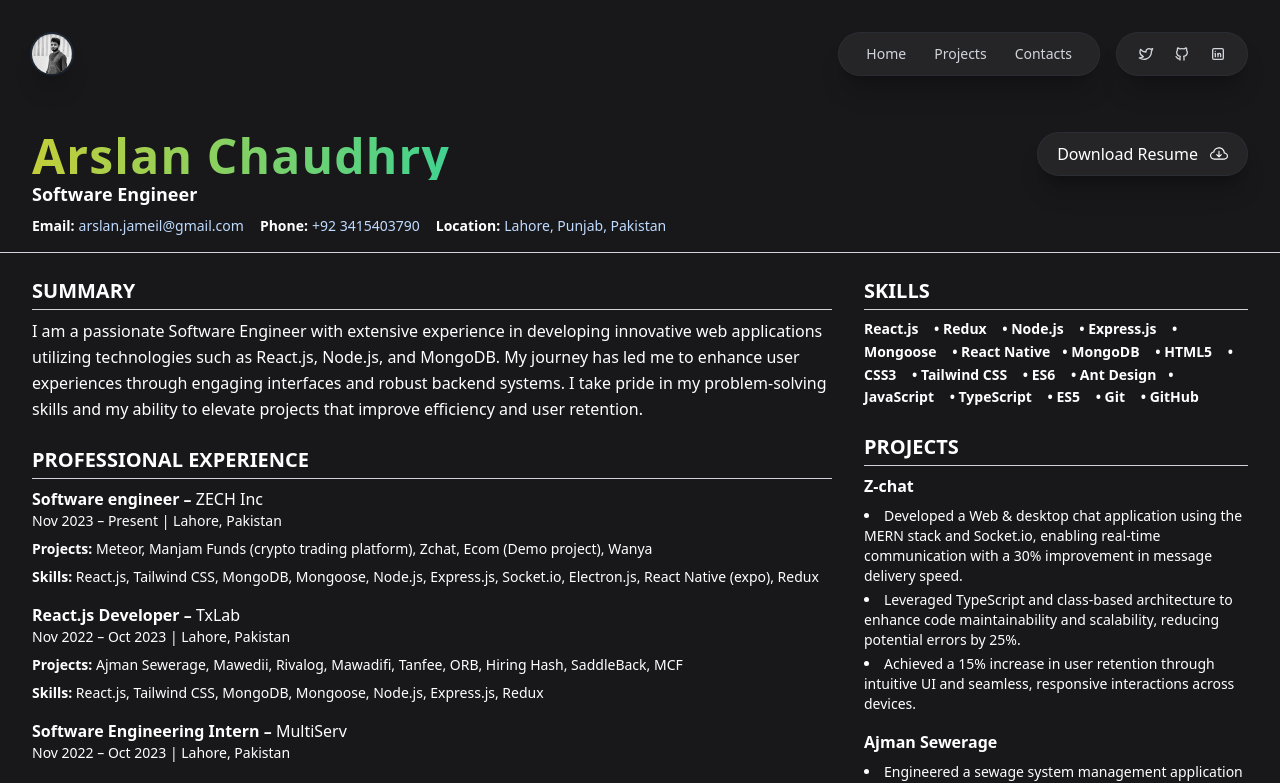
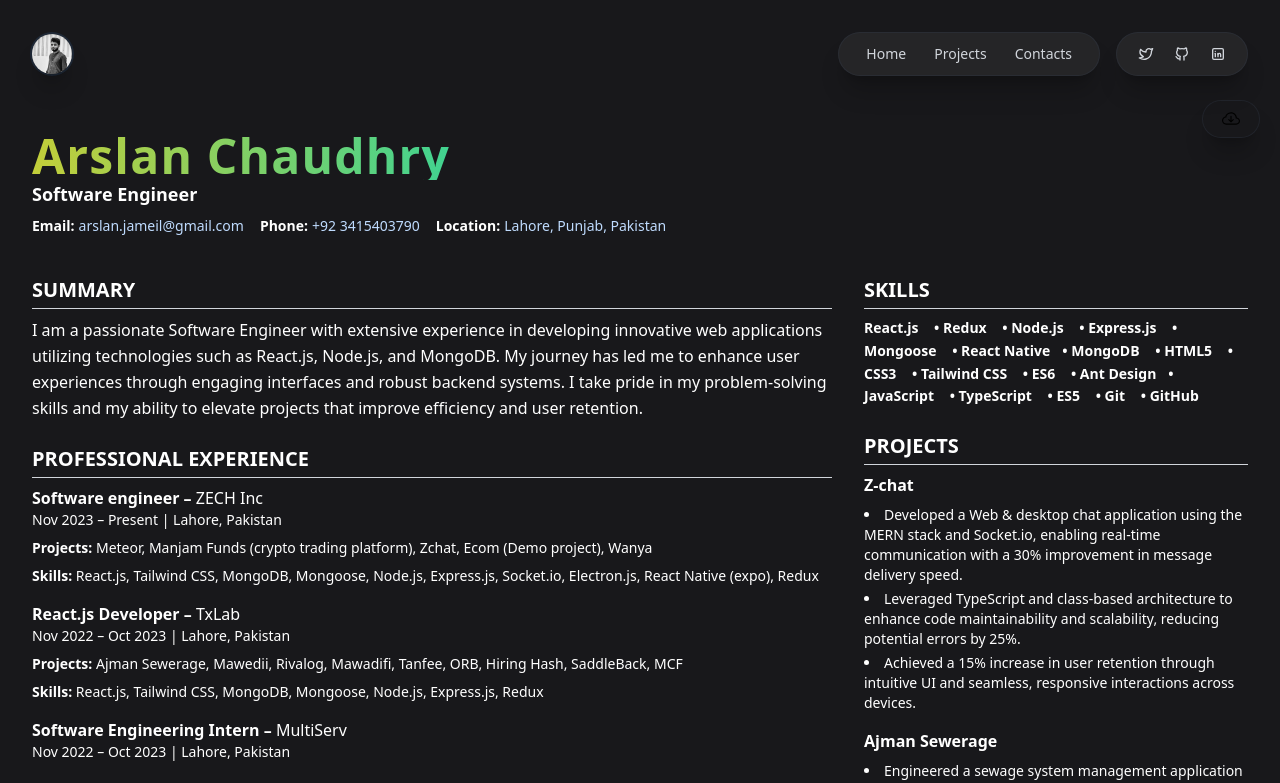
Before and after one commit to Arslan-chaudhry99/new-portfolio, a Next.js app: page /my-resume in a window 1280 px wide. Shown: the top 783 px of the page. Built offline with nearby package versions, Linux system fonts and the light colour scheme.

Commit message:
Fix issues

```diff
--- /dev/null
+++ b/app/my-resume/DownloadButton.tsx
@@ -0,0 +1,35 @@
+'use client';
+
+import React from 'react';
+
+const DownloadButton = () => {
+  return (
+    <button
+      onClick={() => {
+        const link = document.createElement('a');
+        link.href = '/assess/Arslan-Jameel-MERN-Dev.pdf'; // Correct path relative to public folder
+        link.download = 'Arslan-Chaudhry.pdf'; // Set the download name
+        link.click(); // Trigger the download
+      }}
+      className="z-50 inline-flex gap-3 !cursor-pointer items-center gap-1 group/button rounded-full hover:scale-105 focus:outline-none transition ring-offset-gray-900 shadow-xl shadow-black/20 ring-1 [&amp;:not(:focus)]:ring-inset ring-gray-700/30 hover:bg-gray-700/70 focus:ring-gray-600 focus:ring-offset-2 text-base font-medium px-5 py-2.5 justify-center"
+      style={{ background: 'rgba(39, 39, 42, .9)' }}
+    >
+      <svg
+        xmlns="http://www.w3.org/2000/svg"
+        width="18"
+        height="18"
+        fill="currentColor"
+        className="bi bi-cloud-arrow-down"
+        viewBox="0 0 16 16"
+      >
+        <path
+          fillRule="evenodd"
+          d="M7.646 10.854a.5.5 0 0 0 .708 0l2-2a.5.5 0 0 0-.708-.708L8.5 9.293V5.5a.5.5 0 0 0-1 0v3.793L6.354 8.146a.5.5 0 1 0-.708.708z"
+        />
+        <path d="M4.406 3.342A5.53 5.53 0 0 1 8 2c2.69 0 4.923 2 5.166 4.579C14.758 6.804 16 8.137 16 9.773 16 11.569 14.502 13 12.687 13H3.781C1.708 13 0 11.366 0 9.318c0-1.763 1.266-3.223 2.942-3.593.143-.863.698-1.723 1.464-2.383m.653.757c-.757.653-1.153 1.44-1.153 2.056v.448l-.445.049C2.064 6.805 1 7.952 1 9.318 1 10.785 2.23 12 3.781 12h8.906C13.98 12 15 10.988 15 9.773c0-1.216-1.02-2.228-2.313-2.228h-.5v-.5C12.188 4.825 10.328 3 8 3a4.53 4.53 0 0 0-2.941 1.1z" />
+      </svg>
+    </button>
+  );
+};
+
+export default DownloadButton;
--- a/app/my-resume/page.tsx
+++ b/app/my-resume/page.tsx
@@ -3,15 +3,20 @@ import Menu from "../components/Menu";
 import Image from "next/image";
 import arslan22 from "../assess/imgs/miocreate_faceswap.jpeg";
 import Link from "next/link";
+import DownloadButton from "./DownloadButton";
 
 const Resume: React.FC = () => {
   return (
-    <div id="___gatsby">
+    <div id="___gatsby" className="relative">
+          <div className="mt-4 md:mt-0 right-[20px] flex justify-end !sticky float-end z-50 mt-6">
+             <DownloadButton/>
+            </div>
       <div id="gatsby-focus-wrapper" style={{ outline: "none" }}>
         <Menu />
+
         <div className="min-h-screen w-full  text-white font-sans">
           {/* Header Section */}
-          <header className="border-b  flex-col md:flex-row mt-[100px] border-gray-300 px-8 pt-8 pb-4 flex item-center justify-between">
+          <header className="  flex-col md:flex-row mt-[100px] border-gray-300 px-8 pt-8 pb-4 flex item-center justify-between">
             <div>
               <h1 className="text-3xl font-bold tracking-wide gradient-text bg-clip-text font-semibold md:text-5xl md:leading-none">
                 Arslan Chaudhry
@@ -49,28 +54,7 @@ const Resume: React.FC = () => {
                 </p>
               </div>
             </div>
-            <div className="mt-4 md:mt-0 ">
-              <div
-                className="inline-flex gap-3 cursor-pointer items-center gap-1 group/button rounded-full hover:scale-105 focus:outline-none transition ring-offset-gray-900  shadow-xl shadow-black/20 ring-1 [&amp;:not(:focus)]:ring-inset ring-gray-700/30 hover:bg-gray-700/70 focus:ring-gray-600 focus:ring-offset-2 text-base font-medium px-5 py-2.5 justify-center"
-                style={{ background: "rgba(39, 39, 42, .9)" }}
-              >
-                Download Resume{" "}
-                <svg
-                  xmlns="http://www.w3.org/2000/svg"
-                  width="18"
-                  height="18"
-                  fill="currentColor"
-                  className="bi bi-cloud-arrow-down"
-                  viewBox="0 0 16 16"
-                >
-                  <path
-                    fill-rule="evenodd"
-                    d="M7.646 10.854a.5.5 0 0 0 .708 0l2-2a.5.5 0 0 0-.708-.708L8.5 9.293V5.5a.5.5 0 0 0-1 0v3.793L6.354 8.146a.5.5 0 1 0-.708.708z"
-                  />
-                  <path d="M4.406 3.342A5.53 5.53 0 0 1 8 2c2.69 0 4.923 2 5.166 4.579C14.758 6.804 16 8.137 16 9.773 16 11.569 14.502 13 12.687 13H3.781C1.708 13 0 11.366 0 9.318c0-1.763 1.266-3.223 2.942-3.593.143-.863.698-1.723 1.464-2.383m.653.757c-.757.653-1.153 1.44-1.153 2.056v.448l-.445.049C2.064 6.805 1 7.952 1 9.318 1 10.785 2.23 12 3.781 12h8.906C13.98 12 15 10.988 15 9.773c0-1.216-1.02-2.228-2.313-2.228h-.5v-.5C12.188 4.825 10.328 3 8 3a4.53 4.53 0 0 0-2.941 1.1z" />
-                </svg>
-              </div>
-            </div>
+
           </header>
 
           {/* Main Content: Two-column layout on medium+ screens */}
```
Also changed, not shown: 2 other files (tests, documents, lock files or other folders).
